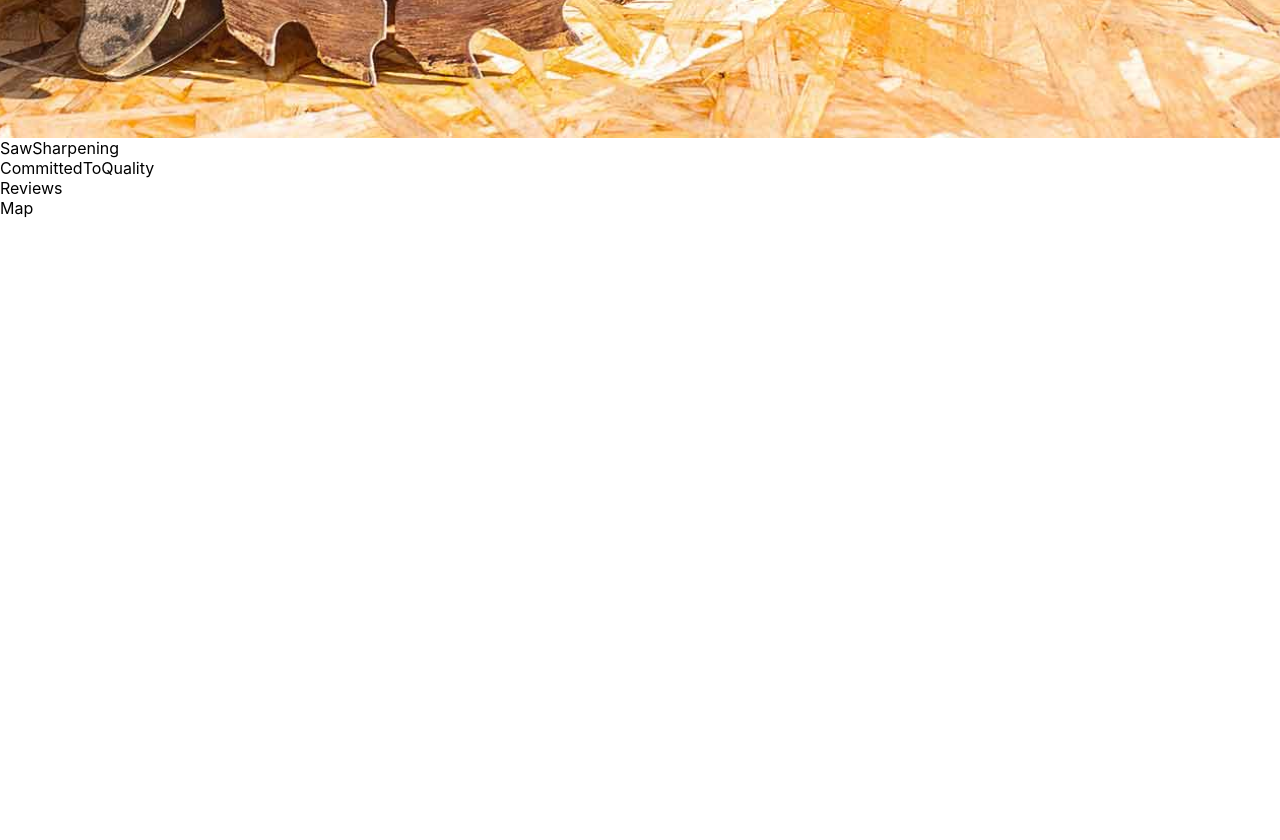
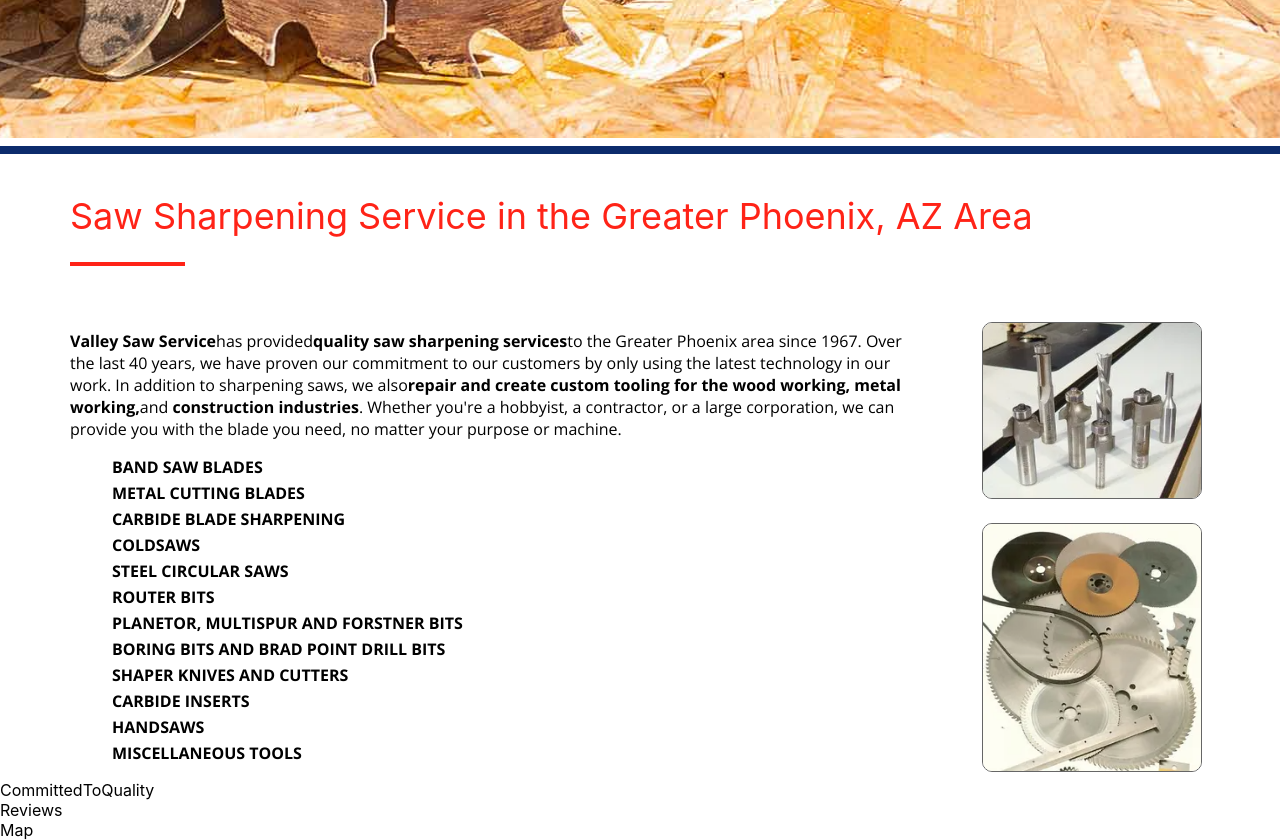
Before and after one commit to vdimition/valleysawservice_kresh, a React (Create React App) app: page / in a window 1280 px wide. Shown: the part 740-1580 px from the top of the page. Before the commit the page ends 958 px from the top, so only its background shows below. Built offline with nearby package versions, Linux system fonts and the light colour scheme.

Commit message:
feature: home section 2

```diff
--- a/src/components/pages/Home/BusinessPickUp/index.module.scss
+++ b/src/components/pages/Home/BusinessPickUp/index.module.scss
@@ -10,7 +10,7 @@
   opacity: 1;
   transition: opacity 0.75s ease-in-out 0s;
   height: 660px;
-  margin-top: 4px;
+  margin: 4px 0 8px;
   display: flex;
   justify-content: center;
   align-items: center;
--- /dev/null
+++ b/src/components/pages/Home/SawSharpening/index.module.scss
@@ -0,0 +1,58 @@
+@import "../../../../config";
+
+.wrapper {
+  border-top: 8px solid $border-dark-blue;
+  display: flex;
+  justify-content: center;
+
+  .content {
+    padding-top: 40px;
+    .title {
+      color: $text-red;
+      margin-bottom: 24px;
+      font-size: 36px;
+    }
+
+    .titleBorder {
+      width: 115px;
+      height: 4px;
+      background: $background-red;
+    }
+
+    .innerContent {
+      margin-top: 48px;
+      display: flex;
+      justify-content: space-between;
+
+      .text {
+        font-family: 'Open Sans', sans-serif;
+
+        .bold {
+          font-weight: 700;
+        }
+
+        .list {
+          margin-left: 42px;
+          font-weight: 700;
+          display: flex;
+          flex-direction: column;
+          gap: 4px;
+        }
+      }
+
+      .images {
+        margin-left: 56px;
+        width: 220px;
+        padding: 8px;
+        display: flex;
+        flex-direction: column;
+        gap: 24px;
+
+        .image {
+          border: 1px solid $border-gray;
+          border-radius: 10px;
+        }
+      }
+    }
+  }
+}
--- a/src/components/pages/Home/SawSharpening/index.tsx
+++ b/src/components/pages/Home/SawSharpening/index.tsx
@@ -1,7 +1,51 @@
 import React, { type FC } from 'react'
 
+import s from './index.module.scss'
+import image4 from '../../../../images/image_4.png'
+import image5 from '../../../../images/image_5.png'
+
 export const SawSharpening: FC = () => (
-    <div>
-        SawSharpening
+    <div className={s.wrapper}>
+        <div className={`container ${s.content}`}>
+            <div className={s.title}>Saw Sharpening Service in the Greater Phoenix, AZ Area</div>
+            <div className={s.titleBorder}/>
+
+            <div className={s.innerContent}>
+                <div className={s.text}>
+                    <p>
+                        <span className={s.bold}>Valley Saw Service</span>
+                        has provided
+                        <span className={s.bold}>quality saw sharpening services</span>
+                        to the Greater Phoenix area since 1967. Over the last 40 years, we have proven our commitment to
+                        our customers by only using the latest technology in our work. In addition to sharpening saws,
+                        we also
+                        <span className={s.bold}>
+                            repair and create custom tooling for the wood working, metal working,
+                        </span>
+                        and <span className={s.bold}>construction industries</span>. Whether you&apos;re a hobbyist, a
+                        contractor, or a large corporation, we can provide you with the blade you need, no matter your
+                        purpose or machine.
+                    </p>
+                    <div className={s.list}>
+                        <div>BAND SAW BLADES</div>
+                        <div>METAL CUTTING BLADES</div>
+                        <div>CARBIDE BLADE SHARPENING</div>
+                        <div>COLDSAWS</div>
+                        <div>STEEL CIRCULAR SAWS</div>
+                        <div>ROUTER BITS</div>
+                        <div>PLANETOR, MULTISPUR AND FORSTNER BITS</div>
+                        <div>BORING BITS AND BRAD POINT DRILL BITS</div>
+                        <div>SHAPER KNIVES AND CUTTERS</div>
+                        <div>CARBIDE INSERTS</div>
+                        <div>HANDSAWS</div>
+                        <div>MISCELLANEOUS TOOLS</div>
+                    </div>
+                </div>
+                <div className={s.images}>
+                    <img src={image4} alt="" className={s.image}/>
+                    <img src={image5} alt="" className={s.image}/>
+                </div>
+            </div>
+        </div>
     </div>
 )
--- a/src/config.scss
+++ b/src/config.scss
@@ -19,3 +19,5 @@
 $border-red: #FF2317;
 $border-gray: #666666;
 $border-white: #FFFFFF;
+$border-black: #000000;
+$border-dark-blue: #0C2B6C;
```
Also changed, not shown: src/images/image_4.png (added), src/images/image_5.png (added).
